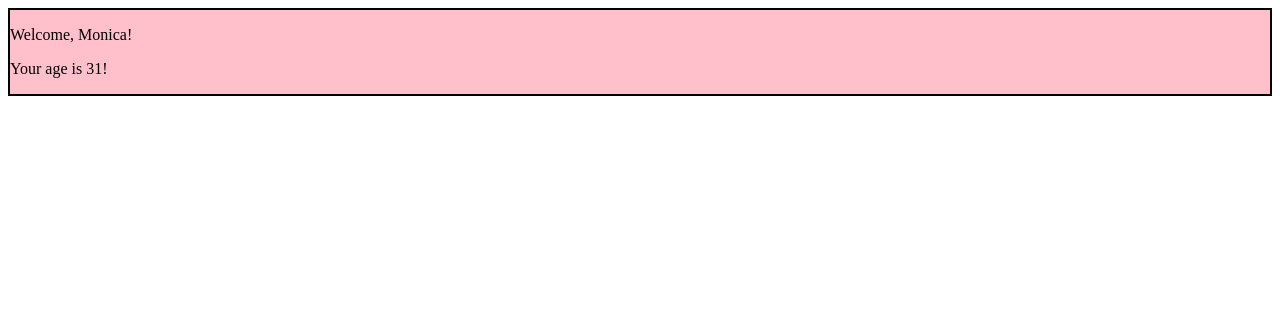
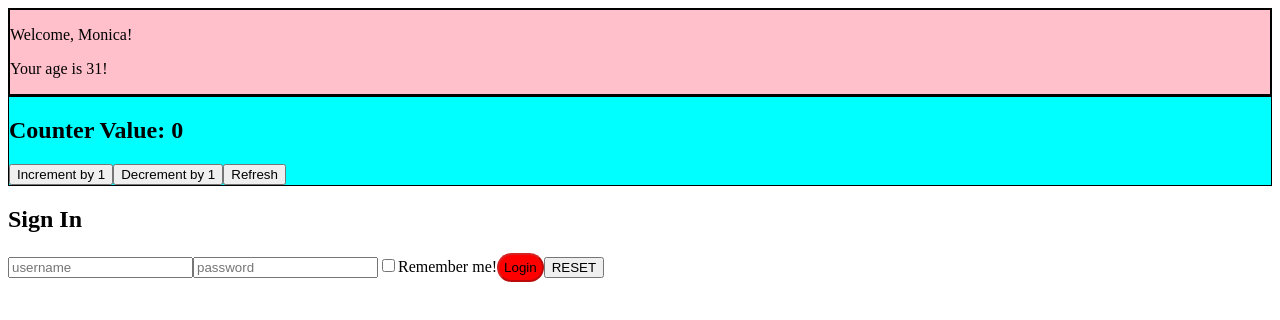
Before and after one commit to monica-lucaci/develhope-react, a React (Vite) app in the folder my-app/: page / in a window 1280 px wide. Shown: the top 320 px of the page. Built offline with nearby package versions, Linux system fonts and the light colour scheme.

Commit message:
style added

```diff
--- a/my-app/src/App.jsx
+++ b/my-app/src/App.jsx
@@ -1,11 +1,16 @@
-import TodoList from "./TodoList";
+import Counter from "./Counter";
+import Login from "./Login";
 import Welcome from "./Welcome";
 
-
 const App = () => {
+  const handleLogin = (formData) => {
+    console.log("Login data:", formData);
+  };
   return (
     <div>
-    <Welcome name="Monica" />
+      <Welcome name="Monica" />
+      <Counter initialValue={0} incrementAmount={1} decrementAmount={1} />
+      <Login onLogin={handleLogin} />
     </div>
   );
 };
--- a/my-app/src/Counter.jsx
+++ b/my-app/src/Counter.jsx
@@ -32,12 +32,12 @@ const Counter = ({ initialValue, incrementAmount, decrementAmount }) => {
   }, [counter]);
 
   return (
-    <>
+    <div style={{ backgroundColor: "aqua", color: "black", border:"1px solid black" }}>
       <CounterDisplay counter={counter} />
       <button onClick={incrementCounter}>Increment by {incrementAmount}</button>
       <button onClick={decrementCounter}>Decrement by {decrementAmount}</button>
       <button onClick={resetCounter}>Refresh</button>
-    </>
+    </div>
   );
 };
 
--- a/my-app/src/Login.jsx
+++ b/my-app/src/Login.jsx
@@ -38,7 +38,7 @@ const Login = ({ onLogin }) => {
   return (
     <>
       <h2>Sign In</h2>
-      <form onSubmit={handleSubmit}>  //ADDED ONSUBMIT ON THE FORM
+      <form onSubmit={handleSubmit}>
         <input
           value={data.username}
           name="username"
@@ -59,7 +59,16 @@ const Login = ({ onLogin }) => {
           onChange={handleInputChange}
         />
         <label htmlFor="remember">Remember me!</label>
-        <button type="submit" disabled={!data.username || !data.password}>
+        <button
+          type="submit"
+          disabled={!data.username || !data.password}
+          style={{
+            backgroundColor: data.password.length < 8 ? "red" : "green",
+            color: "black",
+            borderRadius : '25px',
+            padding:'5px'
+          }}
+        >
           Login
         </button>
         <button type="button" onClick={handleButtonClick}>
```
